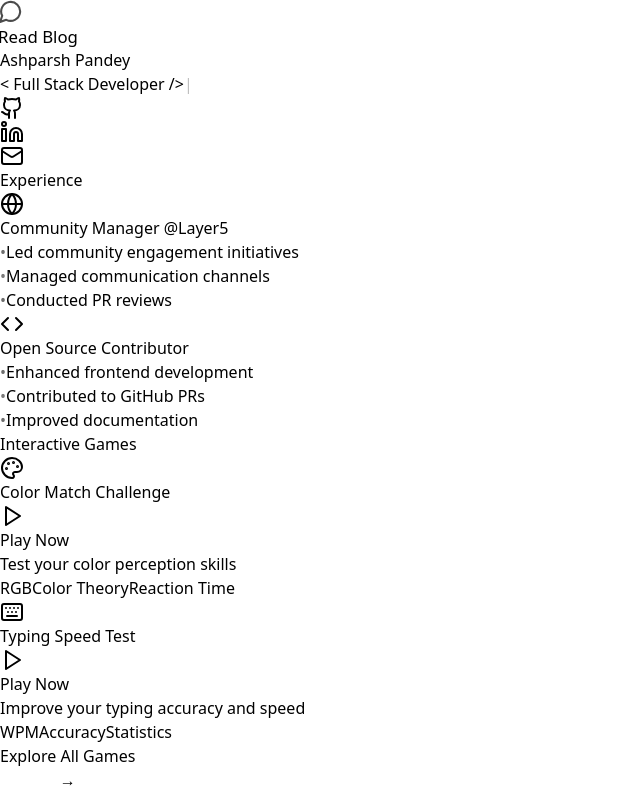
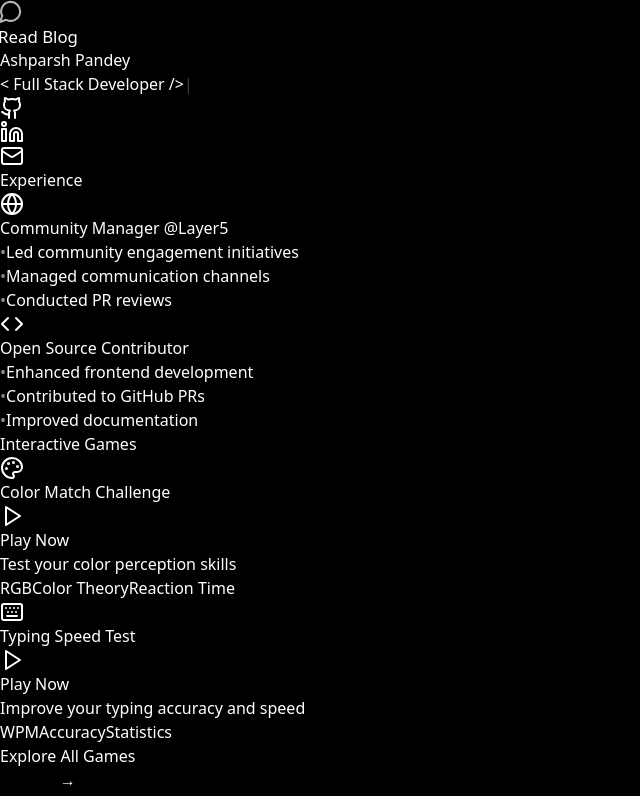
Before and after one commit to ayushdama11/portfolio, a React (Vite) app: page / in a window 1280 px wide. Shown: the top 796 px of the page, without its empty margins (0-640 px from the left). Built offline with nearby package versions, Linux system fonts and the light colour scheme.

Commit message:
Add smooth scrolling and update body styles in tailwind.css for improved user experience

```diff
--- a/src/styles/tailwind.css
+++ b/src/styles/tailwind.css
@@ -2,3 +2,13 @@
 @tailwind base;
 @tailwind components;
 @tailwind utilities;
+
+@layer base {
+  html {
+    @apply scroll-smooth;
+  }
+
+  body {
+    @apply bg-black text-white antialiased;
+  }
+}
```
